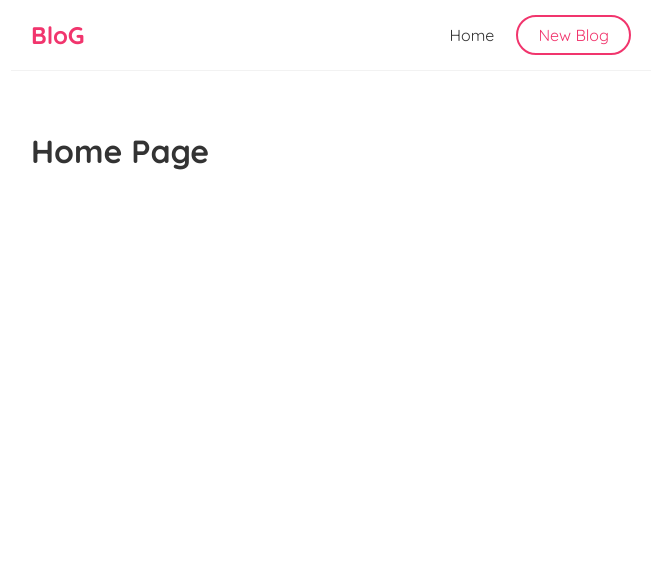
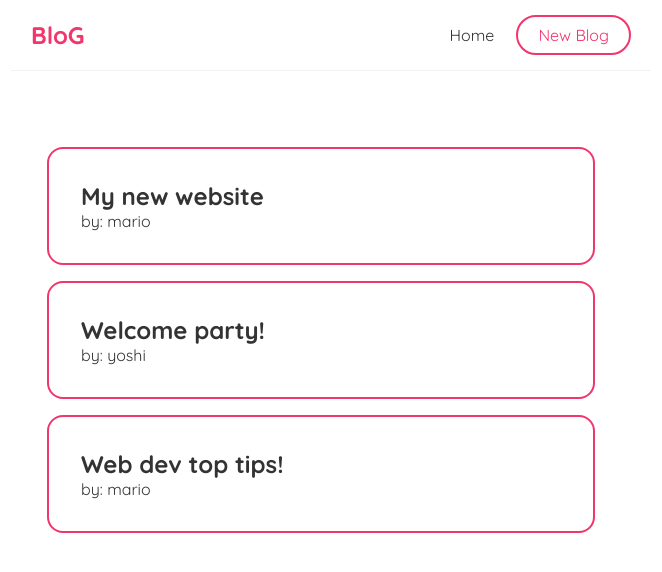
Before and after one commit to SaadJamilAkhtar/react-blog-app, a React (Create React App) app: page / in a window 1280 px wide. Shown: the top 572 px of the page, without its empty margins (309-971 px from the left). Built offline with nearby package versions, Linux system fonts and the light colour scheme.

Commit message:
added BlogList

```diff
--- /dev/null
+++ b/src/components/BlogList.js
@@ -0,0 +1,13 @@
+import React from 'react';
+
+function BlogList(props) {
+    return (
+        <div className="blog-preview">
+            <h2>{props.blog.title}</h2>
+            <p>by: {props.blog.author}</p>
+
+        </div>
+    );
+}
+
+export default BlogList;
--- a/src/components/Home.js
+++ b/src/components/Home.js
@@ -1,9 +1,16 @@
 import React from 'react';
-
+import {useState} from "react";
+import BlogList from "./BlogList";
 function Home(props) {
+    const [blogs, setBlogs] = useState([
+        {title: "My new website", body: "lorem ipsum...", author:'mario', id:1},
+        {title: "Welcome party!", body: "lorem ipsum...", author:'yoshi', id:2},
+        {title: "Web dev top tips!", body: "lorem ipsum...", author:'mario', id:3}]);
     return (
         <div className="home">
-            <h1>Home Page</h1>
+            {blogs.map(blog => {return(
+                <BlogList key={blog.id} blog={blog}/>
+            )})}
         </div>
     );
 }
--- a/src/style/style.css
+++ b/src/style/style.css
@@ -46,4 +46,16 @@
   padding: 20px;
 }
 
+.blog-preview {
+  width: 80%;
+  border: 2px solid #f1356d;
+  border-radius: 1rem;
+  padding: 2rem;
+  margin: 1rem;
+  transition: all 0.25s ease-out;
+}
+.blog-preview:hover {
+  transform: perspective(1000px) translateZ(70px);
+}
+
 /*# sourceMappingURL=style.css.map */
--- a/src/style/style.scss
+++ b/src/style/style.scss
@@ -59,3 +59,15 @@
   margin: 40px auto;
   padding: 20px;
 }
+
+.blog-preview{
+  width: 80%;
+  border: 2px solid #f1356d;
+  border-radius: 1rem;
+  padding: 2rem;
+  margin: 1rem;
+  transition: all 0.25s ease-out;
+  &:hover{
+    transform: perspective(1000px) translateZ(70px);
+  }
+}
```
Also changed, not shown: 2 other files (tests, documents, lock files or other folders).
